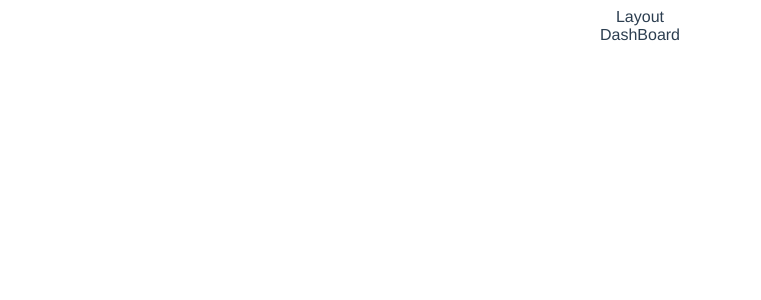
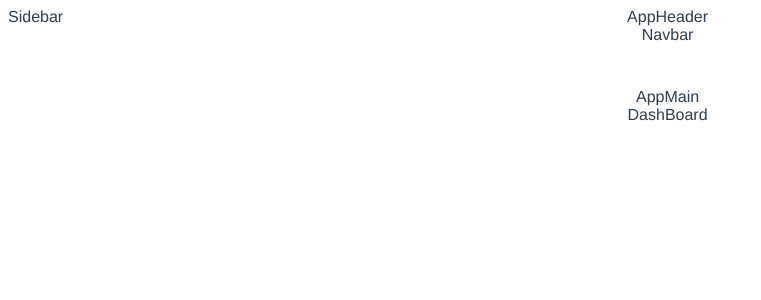
Before and after one commit to chenys297/vue-admin, a Vue app: page /dashoboard in a window 1280 px wide. Shown: the top 300 px of the page, without its empty margins (0-761 px from the left). Built offline with nearby package versions, Linux system fonts and the light colour scheme.

Commit message:
Layout布局确定

```diff
--- /dev/null
+++ b/src/views/Layout/components/AppHeader/index.vue
@@ -0,0 +1,17 @@
+<template>
+  <div>AppHeader</div>
+</template>
+
+<script>
+export default {
+  name: 'AppHeader',
+  data () {
+    return {
+    }
+  }
+}
+</script>
+
+<style lang='scss' scoped>
+
+</style>
--- /dev/null
+++ b/src/views/Layout/components/AppMain/index.vue
@@ -0,0 +1,18 @@
+<template>
+  <div>
+    <div>AppMain</div>
+    <router-view />
+  </div>
+</template>
+
+<script>
+export default {
+  name: 'AppMain',
+  data () {
+    return {}
+  }
+}
+</script>
+
+<style lang='scss' scoped>
+</style>
--- /dev/null
+++ b/src/views/Layout/components/Navbar/index.vue
@@ -0,0 +1,17 @@
+<template>
+  <div>Navbar</div>
+</template>
+
+<script>
+export default {
+  name: 'Navbar',
+  data () {
+    return {
+    }
+  }
+}
+</script>
+
+<style lang='scss' scoped>
+
+</style>
--- /dev/null
+++ b/src/views/Layout/components/Sidebar/index.vue
@@ -0,0 +1,17 @@
+<template>
+  <div>Sidebar</div>
+</template>
+
+<script>
+export default {
+  name: 'Sidebar',
+  data () {
+    return {
+    }
+  }
+}
+</script>
+
+<style lang='scss' scoped>
+
+</style>
--- /dev/null
+++ b/src/views/Layout/components/index.js
@@ -0,0 +1,4 @@
+export { default as Sidebar } from './Sidebar/index.vue'
+export { default as AppHeader } from './AppHeader/index.vue'
+export { default as AppMain } from './AppMain/index.vue'
+export { default as Navbar } from './Navbar/index.vue'
--- a/src/views/Layout/index.vue
+++ b/src/views/Layout/index.vue
@@ -1,13 +1,25 @@
 <template>
-  <div>
-    <div>Layout</div>
-    <router-view />
-  </div>
+  <el-container>
+    <el-aside width="auto">
+      <Sidebar />
+    </el-aside>
+    <el-container>
+      <el-header>
+        <AppHeader />
+        <Navbar />
+      </el-header>
+      <el-main>
+        <AppMain />
+      </el-main>
+    </el-container>
+  </el-container>
 </template>
 
 <script>
+import { AppHeader, AppMain, Sidebar, Navbar } from './components'
 export default {
   name: 'Layout',
+  components: { AppHeader, AppMain, Sidebar, Navbar },
   data () {
     return {}
   }
```
